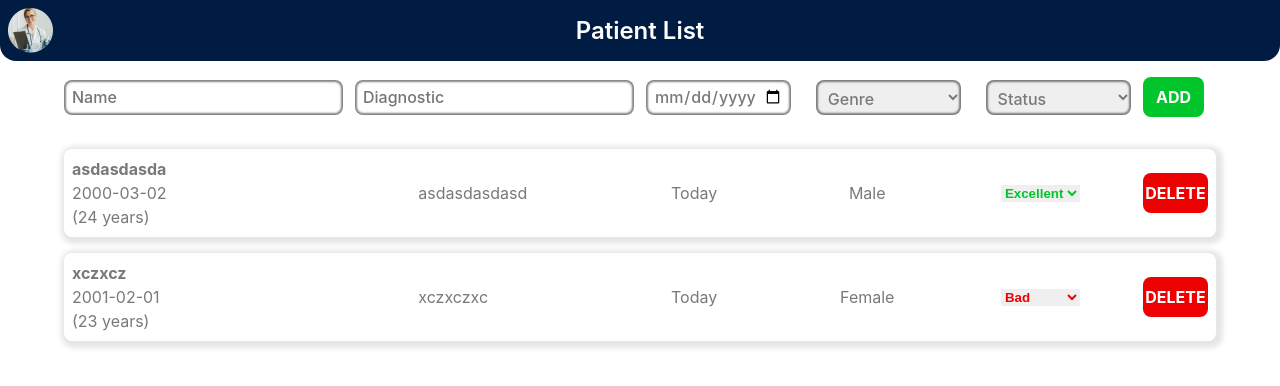
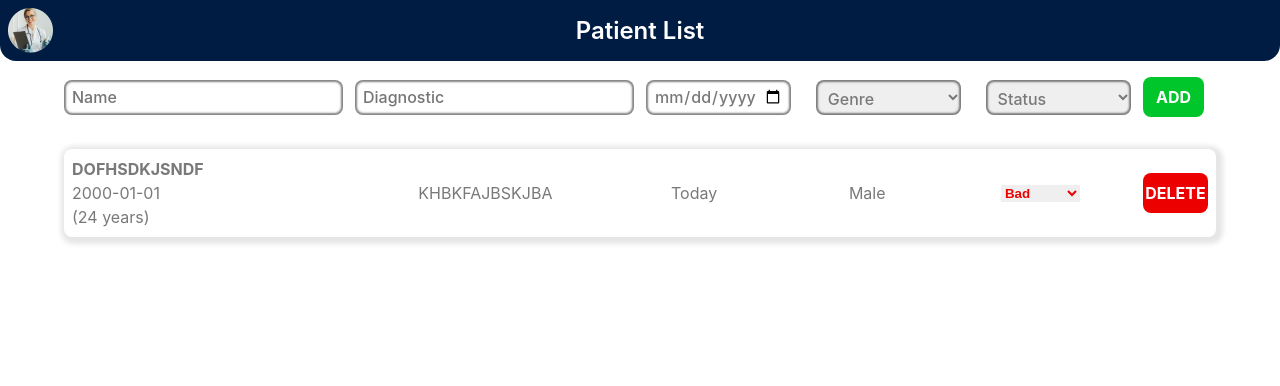
Before and after one commit to BrunojayParis/careexpand, a React (Vite) app: page / in a window 1280 px wide. Shown: the top 386 px of the page. Built offline with nearby package versions, Linux system fonts and the light colour scheme; data requests are answered from the project's data file.

Commit message:
Undo updatePatient Reducer

```diff
--- a/db.json
+++ b/db.json
@@ -1,20 +1,11 @@
 {
   "patients": [
     {
-      "id": "_3gqrt6wod4v",
-      "name": "asdasdasda",
-      "diagnostic": "asdasdasdasd",
-      "birthdate": "2000-03-02",
+      "id": "_gspgs932jcu",
+      "name": "DOFHSDKJSNDF",
+      "diagnostic": "KHBKFAJBSKJBA",
+      "birthdate": "2000-01-01",
       "genre": "Male",
-      "status": "Excellent",
-      "lastModified": "2024-03-13"
-    },
-    {
-      "id": "_p3wqgj0bthk",
-      "name": "xczxcz",
-      "diagnostic": "xczxczxc",
-      "birthdate": "2001-02-01",
-      "genre": "Female",
       "status": "Bad",
       "lastModified": "2024-03-13"
     }
--- a/src/features/patients/patientSlice.ts
+++ b/src/features/patients/patientSlice.ts
@@ -19,20 +19,10 @@ export const patientSlice = createSlice({
     ) => {
       return [...action.payload, ...state];
     },
-    updatePatient: (state: Patient[], action: PayloadAction<string>) => {
-      return state.map((patient) => {
-        if (patient.id === action.payload) {
-          return {
-            ...patient,
-            lastModified: new Date().toISOString().split("T")[0],
-          };
-        }
-        return patient;
-      }
-      );
+
     }
   },
-});
+);
 
 // Action creators are generated for each case reducer function
 export const { addPatient, deletePatient, initializePatients } =
```
